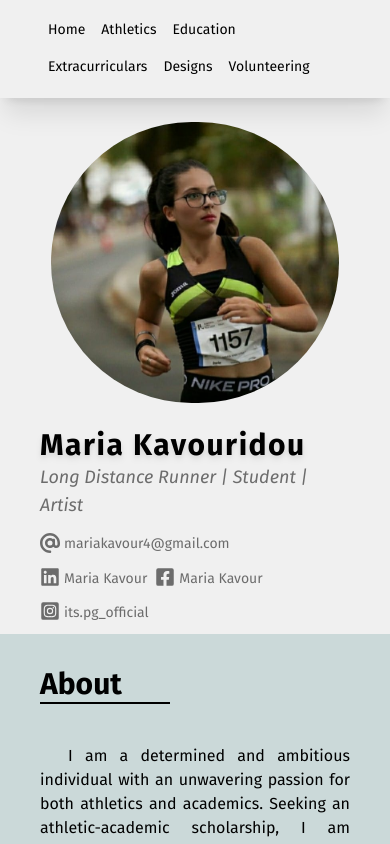
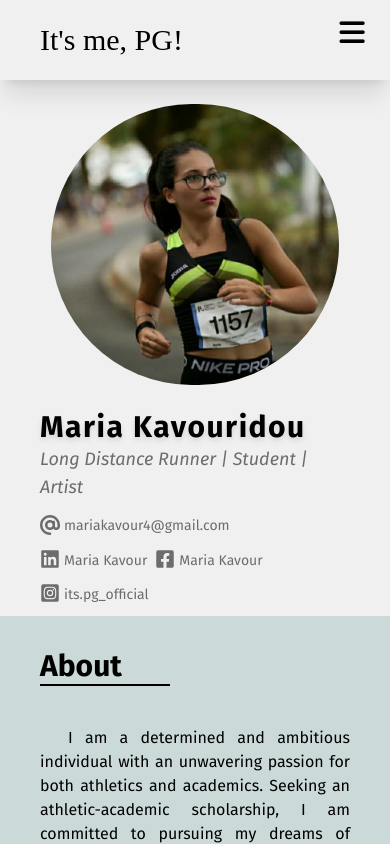
Before and after one commit to Bilpapster/PG-website, a React (Create React App) app: page / in a window 390 px wide. Shown: the top 844 px of the page. Built offline with nearby package versions, Linux system fonts and the light colour scheme; a web font is replaced by a local one.

Commit message:
Refubrish navbar and make it responsive

```diff
--- a/src/App.js
+++ b/src/App.js
@@ -1,24 +1,30 @@
 import React from "react";
 // import {Routes, Route, useNavigate} from 'react-router-dom';
-import {BrowserRouter as Router, Switch, Route, Routes, useNavigate} from 'react-router-dom';
+import {
+  BrowserRouter as Router,
+  Switch,
+  Route,
+  Routes,
+  useNavigate,
+} from "react-router-dom";
 import Header from "./components/Header/Header";
+import Navbar from "./components/Navbar/Navbar";
 import Footer from "./components/Footer/Footer";
 import Main from "./components/Main/Main";
 import Athletics from "./pages/AthleticsPage";
 
 function App() {
-
   const navigate = useNavigate();
 
   const navigateToPage = () => {
-    navigate('./pages/Athletics')
-  }
-
+    navigate("./pages/Athletics");
+  };
 
   return (
     <div className="App">
       <div className="text-primary font-firaSans selection:text-white selection:bg-secondary">
-        <Header id='header'/>
+        {/* <Header id='header'/> */}
+        <Navbar id="header" />
         <Main />
         <Footer id="footer" />
       </div>
@@ -32,8 +38,8 @@ function App() {
       </Router> */}
 
       <Routes>
-          <Route path="./pages/Athletics" element={<Athletics />} />
-          {/* <Route path="/" element={<Home />} /> */}
+        <Route path="./pages/Athletics" element={<Athletics />} />
+        {/* <Route path="/" element={<Home />} /> */}
       </Routes>
     </div>
   );
--- a/src/components/Header/Logo/Logo.js
+++ b/src/components/Header/Logo/Logo.js
@@ -1,13 +1,21 @@
-import React from 'react';
+import React from "react";
+import { Link } from "react-router-dom";
 
-import content from '../../../content/ContentHeader';
+import content from "../../../content/ContentHeader";
 
 const Logo = (props) => {
-    return (
-        <h1 className='hidden md:inline-block font-sedgwick text-3xl text-transparent bg-black bg-clip-text hover:bg-gradient-to-r hover:from-secondary-normal hover:to-pink-600 pl-5 pr-5  py-3 hover:cursor-pointer transition ease-in-out duration-500'>
-            <a href='#'>{content.logoText}</a>
-        </h1>
-    );
+  return (
+    //   <h1 className="hidden md:inline-block font-sedgwick text-3xl text-transparent bg-black bg-clip-text hover:bg-gradient-to-r hover:from-secondary-normal hover:to-pink-600 pl-5 pr-5  py-3 hover:cursor-pointer transition ease-in-out duration-500">
+    <Link
+      to="/"
+      className="navbar-logo font-sedgwick text-3xl text-transparent bg-black bg-clip-text hover:bg-gradient-to-r hover:from-secondary-normal hover:to-pink-600 pr-5  py-3 hover:cursor-pointer transition ease-in-out duration-500"
+      onClick={props.onClick}
+    >
+      {content.logoText}
+      {/* <i class="fab fa-typo3" /> */}
+    </Link>
+    //   </h1>
+  );
 };
 
 export default Logo;
--- /dev/null
+++ b/src/components/Navbar/Navbar.css
@@ -0,0 +1,119 @@
+.navbar {
+    /* background: linear-gradient(90deg, rgb(28, 27, 27) 0%, rgb(26, 23, 23) 100%); */
+    @apply bg-whiteSmoke text-xl shadow-xl;
+    height: 80px;
+    display: flex;
+    /* justify-content: center; */
+    /* font-size: 1.2rem; */
+    align-items: center;
+    position: sticky;
+    top: 0;
+    z-index: 999;
+}
+
+.navbar-container {
+    display: flex;
+    justify-content: space-between;
+    align-items: center;
+    /* height: 80px; */
+    /* max-width: 1500px; */
+}
+
+.navbar-logo {
+    /* color: #fff; */
+    justify-self: start;
+    /* margin-left: 20px; */
+    cursor: pointer;
+    text-decoration: none;
+    font-size: 2rem;
+    display: flex;
+    align-items: center;
+}
+
+.fa-typo3 {
+    margin-left: 0.5rem;
+    font-size: 1.8rem;
+}
+
+.nav-menu {
+    display: grid;
+    grid-template-columns: repeat(6, auto);
+    grid-gap: 10px;
+    list-style: none;
+    text-align: end;
+}
+
+.nav-links {
+    /* color: #fff; */
+    /* display: flex; */
+    /* align-items: center; */
+    @apply flex items-center h-fit my-auto mx-4 last:mr-0 font-firaSans;
+    /* text-decoration: none; */
+    /* padding: 0.5rem 1rem; */
+    /* height: fit-content; */
+}
+
+.nav-links:hover {
+    @apply transition ease-out duration-500 border-b border-b-transparent hover:text-secondary-normal hover:border-b hover:border-b-secondary-normal hover:-translate-y-0.5;
+    /* border-bottom: 4px solid #fff; */
+    /* transition: all 0.2s ease-out; */
+}
+
+/* .fa-bars {
+    color: #fff;
+} */
+
+
+.menu-icon {
+    display: none;
+}
+
+@media screen and (max-width: 960px) {
+    .NavbarItems {
+        position: relative;
+    }
+
+    .nav-menu {
+        display: flex;
+        flex-direction: column;
+        @apply justify-start;
+        width: 100%;
+        height: 100vh;
+        position: absolute;
+        top: 80px;
+        left: -100%;
+        opacity: 1;
+        transition: all 0.5s ease;
+    }
+
+    .nav-menu.active {
+        @apply bg-secondary-light;
+        left: 0;
+        opacity: 1;
+        transition: all 0.5s ease;
+        z-index: 1;
+    }
+
+    .nav-links {
+        text-align: center;
+        padding: 2rem;
+        width: 100%;
+        display: table;
+    }
+
+    .nav-links:hover {
+        background-color: whiteSmoke;
+        /* color: #242424; */
+        border-radius: 0;
+    }
+
+    .menu-icon {
+        display: block;
+        position: absolute;
+        top: 0;
+        right: 0;
+        transform: translate(-100%, 60%);
+        font-size: 1.8rem;
+        cursor: pointer;
+    }
+}
--- /dev/null
+++ b/src/components/Navbar/Navbar.js
@@ -0,0 +1,59 @@
+import React, { useState, useEffect } from "react";
+import Button from "../UI/Button";
+import { Link } from "react-router-dom";
+import Logo from "../Header/Logo/Logo";
+import "./Navbar.css";
+
+import content from "../../content/ContentHeader";
+
+function Navbar() {
+  const [click, setClick] = useState(false);
+  const [button, setButton] = useState(true);
+
+  const handleClick = () => setClick(!click);
+  const closeMobileMenu = () => setClick(false);
+
+  const showButton = () => {
+    if (window.innerWidth <= 960) {
+      setButton(false);
+    } else {
+      setButton(true);
+    }
+  };
+
+  useEffect(() => {
+    showButton();
+  }, []);
+
+  window.addEventListener("resize", showButton);
+
+  return (
+    <>
+      <nav className="navbar text-center">
+        <div className="navbar-container container">
+          <Logo onClick={closeMobileMenu} />
+          <div className="menu-icon" onClick={handleClick}>
+            <i className={click ? "fas fa-times" : "fas fa-bars"} />
+          </div>
+          <ul className={click ? "nav-menu active" : "nav-menu"}>
+            {content.options.map((menuOption) => {
+              return (
+                <li className="nav-item" key={menuOption.id}>
+                  <Link
+                    to={`${menuOption.path}`}
+                    className="nav-links"
+                    onClick={closeMobileMenu}
+                  >
+                    {menuOption.id}
+                  </Link>
+                </li>
+              );
+            })}
+          </ul>
+        </div>
+      </nav>
+    </>
+  );
+}
+
+export default Navbar;
--- a/src/index.css
+++ b/src/index.css
@@ -75,7 +75,7 @@ border-white
   @apply rounded-full py-2 px-3 uppercase text-xs font-bold cursor-pointer tracking-wider;
 }
 
-.navbar {
+/* .navbar {
   @apply bg-whiteSmoke py-3 text-xl shadow-xl;
 }
 
@@ -94,7 +94,7 @@ border-white
     hover:border-b
     hover:border-b-secondary-normal
     hover:-translate-y-0.5;
-}
+} */
 
 section {
   @apply
--- a/src/pages/AthleticsPage.js
+++ b/src/pages/AthleticsPage.js
@@ -1,16 +1,16 @@
 import React from "react";
 import AchievementsDisplay from "../components/Main/Achievements/AchievementsDisplay";
 import Header from "../components/Header/Header";
+import Navbar from "../components/Navbar/Navbar";
 import Footer from "../components/Footer/Footer";
 
 const AthleticsPage = (props) => {
   return (
     <div>
-            <Header />
+      <Navbar id="header" />
       <AchievementsDisplay />
       <Footer />
     </div>
-
   );
 };
 
--- a/src/pages/EducationPage.js
+++ b/src/pages/EducationPage.js
@@ -1,16 +1,16 @@
-import React from 'react';
+import React from "react";
 import Header from "../components/Header/Header";
+import Navbar from "../components/Navbar/Navbar";
 import Footer from "../components/Footer/Footer";
-import Education from '../components/Main/Education/Education';
+import Education from "../components/Main/Education/Education";
 
 const EducationPage = (props) => {
   return (
     <div>
-            <Header />
+      <Navbar id="header" />
       <Education />
       <Footer />
     </div>
-
   );
 };
 
--- a/src/pages/ExtracurricularsPage.js
+++ b/src/pages/ExtracurricularsPage.js
@@ -1,15 +1,29 @@
 import React from "react";
 import Header from "../components/Header/Header";
+import Navbar from "../components/Navbar/Navbar";
 import Footer from "../components/Footer/Footer";
 
 const ExtracurricularsPage = (props) => {
   return (
     <div>
-      <Header />
+      <Navbar id="header" />
       <div className="container">
         <div className="py-16">
-          <p>This page is still under construction! When ready, it will contain all Maria's extracurricular activities, including Erasmus+ Programs, EPAS program partaicipations and many more.</p>
-          <p>Both Maria and the developer of this website are full time students + part-time proffessionals (each one in its own principle). As a result, we devote love and affection to the development of this website in our free time, which, unfortunately, is not much. However, we feel confident that the website will be up and running till the end of February 2024. Till then, we just wish the day had more than 24 hours, so we could devote them to development. Thank you for aligning your wishes with ours! :) </p>
+          <p>
+            This page is still under construction! When ready, it will contain
+            all Maria's extracurricular activities, including Erasmus+ Programs,
+            EPAS program partaicipations and many more.
+          </p>
+          <p>
+            Both Maria and the developer of this website are full time students
+            + part-time proffessionals (each one in its own principle). As a
+            result, we devote love and affection to the development of this
+            website in our free time, which, unfortunately, is not much.
+            However, we feel confident that the website will be up and running
+            till the end of February 2024. Till then, we just wish the day had
+            more than 24 hours, so we could devote them to development. Thank
+            you for aligning your wishes with ours! :){" "}
+          </p>
         </div>
       </div>
       <Footer />
```
Also changed, not shown: src/pages/DesignsPage.js (+18 -6 lines), src/pages/VolunteeringPage.js (+19 -5 lines). Lines whose indentation alone changed are shown as unchanged.
